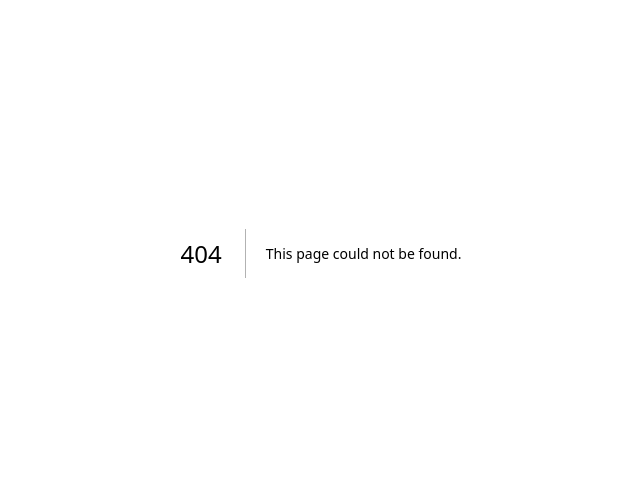
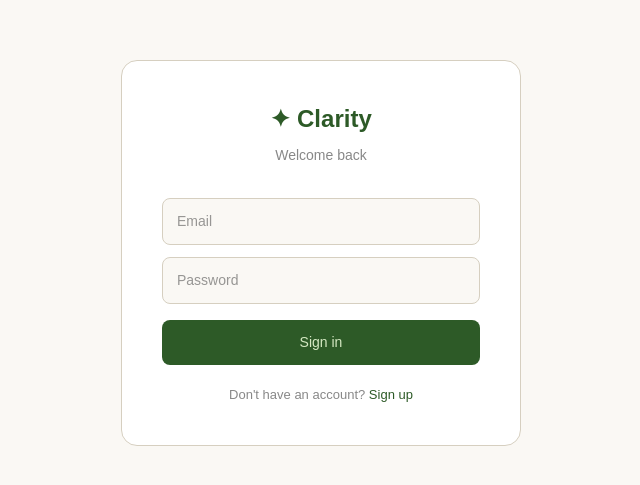
Before and after one commit to othmanamir131-clairty/clarity, a Next.js app: page /login in a window 1280 px wide. Before the commit this address had no page. Shown: the part 147-632 px from the top of the page, without its empty margins (319-959 px from the left). Built offline with nearby package versions, Linux system fonts and the light colour scheme; no server answers.

Commit message:
add login and user auth

```diff
--- /dev/null
+++ b/app/login/page.tsx
@@ -0,0 +1,77 @@
+'use client'
+
+import { useState } from 'react'
+import { supabase } from '../../lib/supabase'
+
+export default function Login() {
+  const [email, setEmail] = useState('')
+  const [password, setPassword] = useState('')
+  const [isSignUp, setIsSignUp] = useState(false)
+  const [loading, setLoading] = useState(false)
+  const [message, setMessage] = useState('')
+
+  const handleAuth = async () => {
+    setLoading(true)
+    setMessage('')
+
+    if (isSignUp) {
+      const { error } = await supabase.auth.signUp({ email, password })
+      if (error) setMessage(error.message)
+      else setMessage('Check your email to confirm your account!')
+    } else {
+      const { error } = await supabase.auth.signInWithPassword({ email, password })
+      if (error) setMessage(error.message)
+      else window.location.href = '/'
+    }
+    setLoading(false)
+  }
+
+  return (
+    <div style={{ minHeight: '100vh', backgroundColor: '#faf8f4', display: 'flex', alignItems: 'center', justifyContent: 'center', fontFamily: 'sans-serif' }}>
+      <div style={{ backgroundColor: 'white', border: '1px solid #d6cfc0', borderRadius: '16px', padding: '2.5rem', width: '100%', maxWidth: '400px', margin: '1rem' }}>
+
+        <div style={{ textAlign: 'center', marginBottom: '2rem' }}>
+          <div style={{ fontSize: '24px', fontWeight: '600', color: '#2d5a27', marginBottom: '8px' }}>✦ Clarity</div>
+          <div style={{ fontSize: '14px', color: '#888' }}>{isSignUp ? 'Create your account' : 'Welcome back'}</div>
+        </div>
+
+        <div style={{ display: 'flex', flexDirection: 'column', gap: '12px' }}>
+          <input
+            type="email"
+            placeholder="Email"
+            value={email}
+            onChange={(e) => setEmail(e.target.value)}
+           style={{ padding: '12px 14px', borderRadius: '8px', border: '1px solid #d6cfc0', fontSize: '14px', outline: 'none', backgroundColor: '#faf8f4', color: '#333' }}
+          />
+          <input
+            type="password"
+            placeholder="Password"
+            value={password}
+            onChange={(e) => setPassword(e.target.value)}
+            onKeyDown={(e) => e.key === 'Enter' && handleAuth()}
+style={{ padding: '12px 14px', borderRadius: '8px', border: '1px solid #d6cfc0', fontSize: '14px', outline: 'none', backgroundColor: '#faf8f4', color: '#333' }}          />
+
+          {message && (
+            <div style={{ fontSize: '13px', color: message.includes('Check') ? '#2d5a27' : '#e53e3e', backgroundColor: message.includes('Check') ? '#eaf3de' : '#fff5f5', padding: '10px 12px', borderRadius: '8px' }}>
+              {message}
+            </div>
+          )}
+
+          <button
+            onClick={handleAuth}
+            style={{ backgroundColor: '#2d5a27', color: '#d4e8c2', border: 'none', borderRadius: '8px', padding: '12px', fontSize: '14px', fontWeight: '500', cursor: 'pointer', marginTop: '4px' }}
+          >
+            {loading ? 'Loading...' : isSignUp ? 'Create account' : 'Sign in'}
+          </button>
+
+          <div style={{ textAlign: 'center', fontSize: '13px', color: '#888', marginTop: '8px' }}>
+            {isSignUp ? 'Already have an account?' : "Don't have an account?"}{' '}
+            <span onClick={() => setIsSignUp(!isSignUp)} style={{ color: '#2d5a27', cursor: 'pointer', fontWeight: '500' }}>
+              {isSignUp ? 'Sign in' : 'Sign up'}
+            </span>
+          </div>
+        </div>
+      </div>
+    </div>
+  )
+}
--- a/app/page.tsx
+++ b/app/page.tsx
@@ -1,13 +1,20 @@
 'use client'
 
-import { useState } from 'react'
-
+import { useState, useEffect } from 'react'
+import { supabase } from '../lib/supabase'
 export default function Home() {
   const [input, setInput] = useState('')
   const [messages, setMessages] = useState<{role: string, content: string}[]>([])
   const [loading, setLoading] = useState(false)
   const [sidebarOpen, setSidebarOpen] = useState(false)
+const [user, setUser] = useState<any>(null)
 
+useEffect(() => {
+  supabase.auth.getUser().then(({ data }) => {
+    if (!data.user) window.location.href = '/login'
+    else setUser(data.user)
+  })
+}, [])
   const sendMessage = async () => {
     if (!input.trim()) return
     const userMessage = input
@@ -71,10 +78,9 @@ export default function Home() {
           <div style={{ marginTop: 'auto', borderTop: '1px solid #d6cfc0', paddingTop: '12px' }}>
             <span style={{ backgroundColor: '#2d5a27', color: '#d4e8c2', fontSize: '10px', padding: '3px 8px', borderRadius: '20px' }}>Pro plan</span>
             <div style={{ display: 'flex', alignItems: 'center', gap: '8px', marginTop: '8px' }}>
-              <div style={{ width: '30px', height: '30px', borderRadius: '50%', backgroundColor: '#c2dba8', display: 'flex', alignItems: 'center', justifyContent: 'center', fontSize: '11px', fontWeight: '600', color: '#2d5a27' }}>JD</div>
-              <div>
-                <div style={{ fontSize: '12px', color: '#333' }}>John D.</div>
-                <div style={{ fontSize: '11px', color: '#888' }}>john@email.com</div>
+<div style={{ width: '30px', height: '30px', borderRadius: '50%', backgroundColor: '#c2dba8', display: 'flex', alignItems: 'center', justifyContent: 'center', fontSize: '11px', fontWeight: '600', color: '#2d5a27' }}>{user?.email?.slice(0,2).toUpperCase() || 'ME'}</div>              <div>
+                <div style={{ fontSize: '12px', color: '#333' }}>{user?.email?.split('@')[0] || 'User'}</div>
+<div style={{ fontSize: '11px', color: '#888' }}>{user?.email || ''}</div>
               </div>
             </div>
           </div>
@@ -88,8 +94,7 @@ export default function Home() {
           </div>
 
           <div style={{ display: 'flex', justifyContent: 'space-between', alignItems: 'center' }}>
-            <div style={{ fontSize: '22px', fontWeight: '500', color: '#1a1a1a' }}>Good morning, <span style={{ color: '#2d5a27' }}>John</span> 👋</div>
-            <div style={{ fontSize: '12px', color: '#888', backgroundColor: '#ede9de', padding: '5px 12px', borderRadius: '20px', whiteSpace: 'nowrap' }}>June 5 2026</div>
+Good morning, <span style={{ color: '#2d5a27' }}>{user?.email?.split('@')[0] || 'there'}</span> 👋            <div style={{ fontSize: '12px', color: '#888', backgroundColor: '#ede9de', padding: '5px 12px', borderRadius: '20px', whiteSpace: 'nowrap' }}>June 5 2026</div>
           </div>
 
           <div className="stats-grid" style={{ display: 'grid', gridTemplateColumns: 'repeat(3, 1fr)', gap: '12px' }}>
--- /dev/null
+++ b/lib/supabase.ts
@@ -0,0 +1,6 @@
+import { createClient } from '@supabase/supabase-js'
+
+const supabaseUrl = process.env.NEXT_PUBLIC_SUPABASE_URL!
+const supabaseAnonKey = process.env.NEXT_PUBLIC_SUPABASE_ANON_KEY!
+
+export const supabase = createClient(supabaseUrl, supabaseAnonKey)
--- a/package.json
+++ b/package.json
@@ -10,6 +10,8 @@
   },
   "dependencies": {
     "@anthropic-ai/sdk": "^0.100.1",
+    "@supabase/auth-helpers-nextjs": "^0.15.0",
+    "@supabase/supabase-js": "^2.107.0",
     "next": "16.2.7",
     "react": "19.2.4",
     "react-dom": "19.2.4"
```
Also changed, not shown: 1 other file (tests, documents, lock files or other folders).
